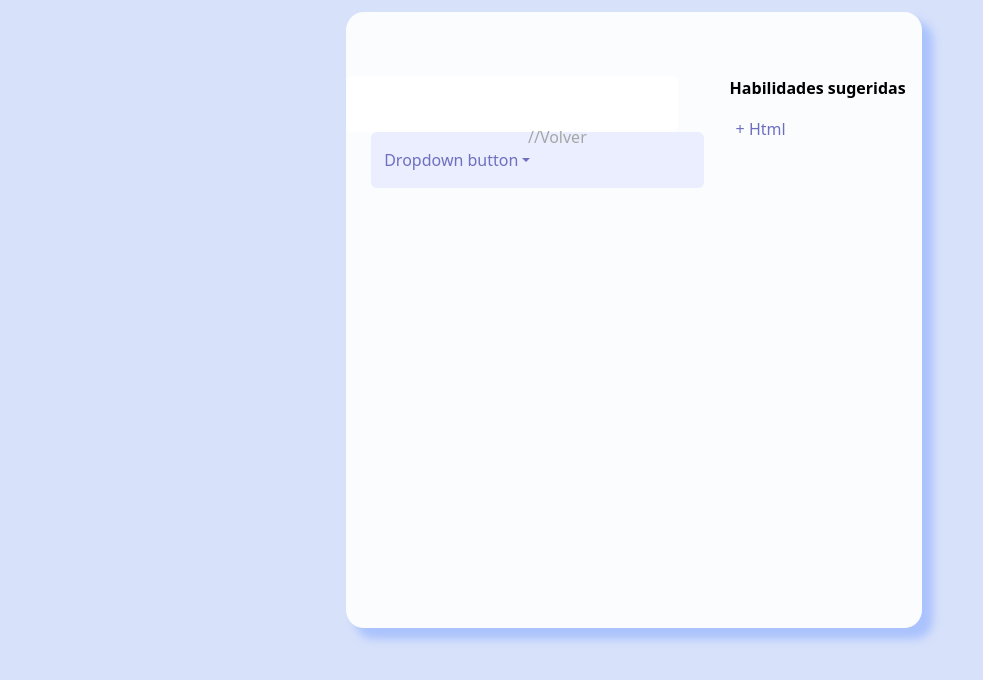
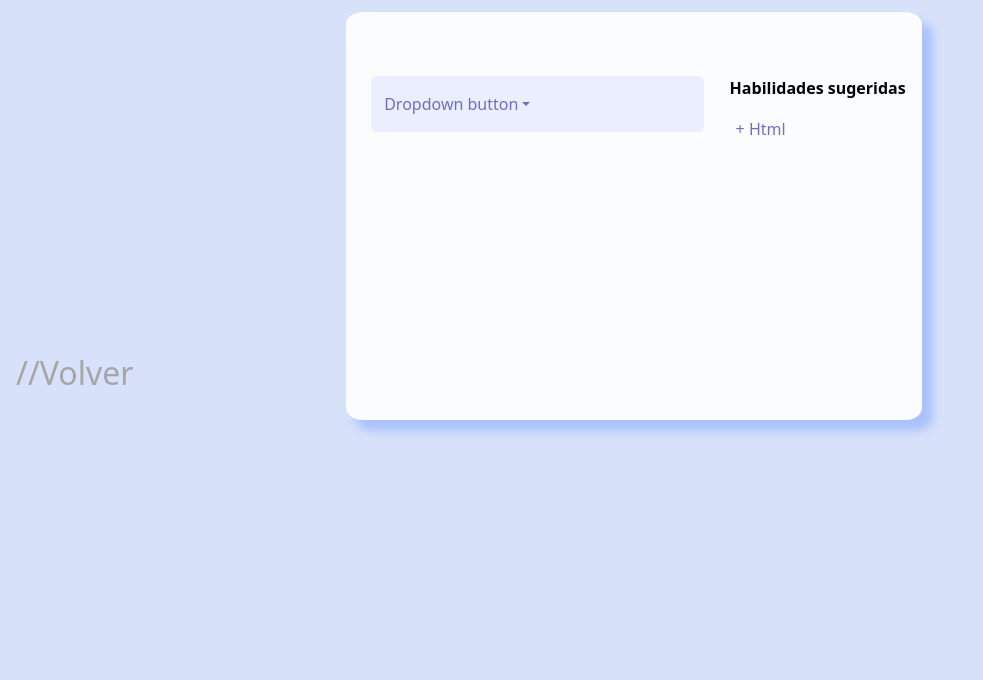
Before and after one commit to DCardigo/Mis-componentes, a React app: page / in a window 1280 px wide. Both pictures are taken after a click on the button 853 px from the left and 356 px from the top of the page. Shown: the part 106-786 px from the top of the page, without its empty margins (0-983 px from the left). Built offline with nearby package versions, Linux system fonts and the light colour scheme.

Commit message:
continuar l´ógica bloques lista

```diff
--- a/src/js/component/list.js
+++ b/src/js/component/list.js
@@ -5,7 +5,7 @@ import React, { useState, useEffect } from "react";
 const List = () => {
 
 	const [items, setItems] = useState([]);
-	const [prueba, setPrueba] = useState(false);
+	const [list, setList] = useState(false);
 
 	//   AÑADIR ELEMENTO
 
@@ -27,7 +27,7 @@ const List = () => {
 
 			return (
 
-				<li className="list-group-item px-2 float-start" id={i} key={i}>
+				<li className="list-group-item px-2 float-start " id={i} key={i}>
 
 					{i + 1}. {item}
 
@@ -47,9 +47,14 @@ const List = () => {
 
 				{/* Dropdown */}
 				<div className="dropdown col-8 text-center">
-					<ul className="list-group lista2 d-flex col-8 shadow-lg5 bg-body rounded">
+					{(items.length != 0) ?
+					<ul className="lista2 list-group  d-flex col-8 shadow-lg5 bg-body rounded ">
 						{newList}
-					</ul>
+					</ul> : null }
+					{/* <div className="newList d-flex col-8 shadow-lg5 bg-body rounded">
+						{newList}
+					</div> */}
+
 					<button className="btn btn-secondary dropdown-toggle" type="button" id="dropdownMenuButton1" data-bs-toggle="dropdown" aria-expanded="false">
 						Dropdown button
 					</button>
--- a/src/js/pages/home.js
+++ b/src/js/pages/home.js
@@ -58,8 +58,8 @@ const Home = () => {
 						</div>
 			}
 
-			{(isStar === true) ?<button className="volver text-start buttont-4 px-3" onClick={handlerState}style={{left: "32rem", top: "-7rem" }}>//Volver</button>
-			:(isList === true) ?<button className="volver text-start buttont-4 px-3" onClick={handlerState}style={{left: "32rem", top: "-27rem" }}>//Volver</button>
+			{(isStar === true) ?<button className="volver text-start buttont-4 px-3" onClick={handlerState}>//Volver//</button>
+			:(isList === true) ?<button className="volver text-start buttont-4 px-3" onClick={handlerState}>//Volver</button>
 		:null}
 
 
--- a/src/styles/index.css
+++ b/src/styles/index.css
@@ -64,6 +64,20 @@ i {
     top: 13vh
 } */
 
+.volver {
+    font-size: 4vh;
+    position: relative;
+    color: #a6a6a6;
+    background-color: #d7e1fa00;
+    border: transparent;
+    /* left: 54rem;
+    top: 18rem  */
+}
+
+.volver:hover{
+    color:rgb(255, 217, 0);
+}
+
 @media (max-width: 600px) {
     .box {
         display: block;
@@ -106,12 +120,7 @@ i {
 
 }
 
-.volver {
-    position: relative;
-    color: #a6a6a6;
-    background-color: #d7e1fa00;
-    border: transparent
-}
+
 
 /* List */
 
@@ -131,7 +140,7 @@ i {
     position: relative;
     top: 1vh;
     left: 27vw;
-    height: 77vh;
+    height: 51vh;
     width: 45vw;
     border-radius: 3%;
     padding-top: 4rem;
@@ -151,6 +160,8 @@ i {
     background-color: #002fff;
     border-color: transparent;
     color: #6f6fbf;
+    margin-left: 2,5rem;
+    margin-bottom: 1rem;;
 }
 
 .dropdown-menu{
```
